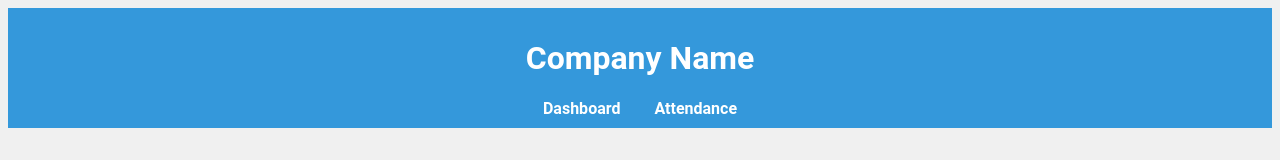
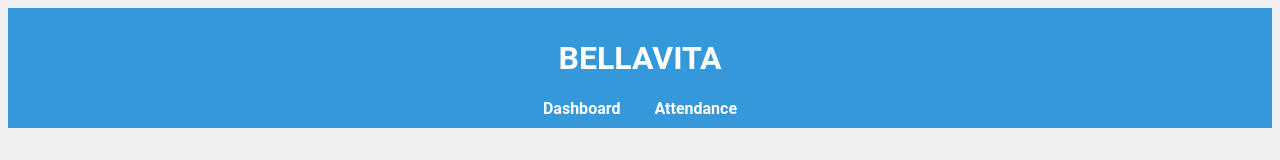
Before and after one commit to vashishtalisha/Dashboard, a plain HTML site: page home.html in a window 1280 px wide. Shown: the top 160 px of the page. Drawn offline with Linux system fonts and the light colour scheme.

Commit message:
Update home.html

```diff
--- a/home.html
+++ b/home.html
@@ -9,7 +9,7 @@
 </head>
 <body>
     <header>
-        <h1>Company Name</h1>
+        <h1>BELLAVITA</h1>
         <nav>
             <a href="index.html" class="active">Dashboard</a>
             <a href="attendance.html">Attendance</a>
```
